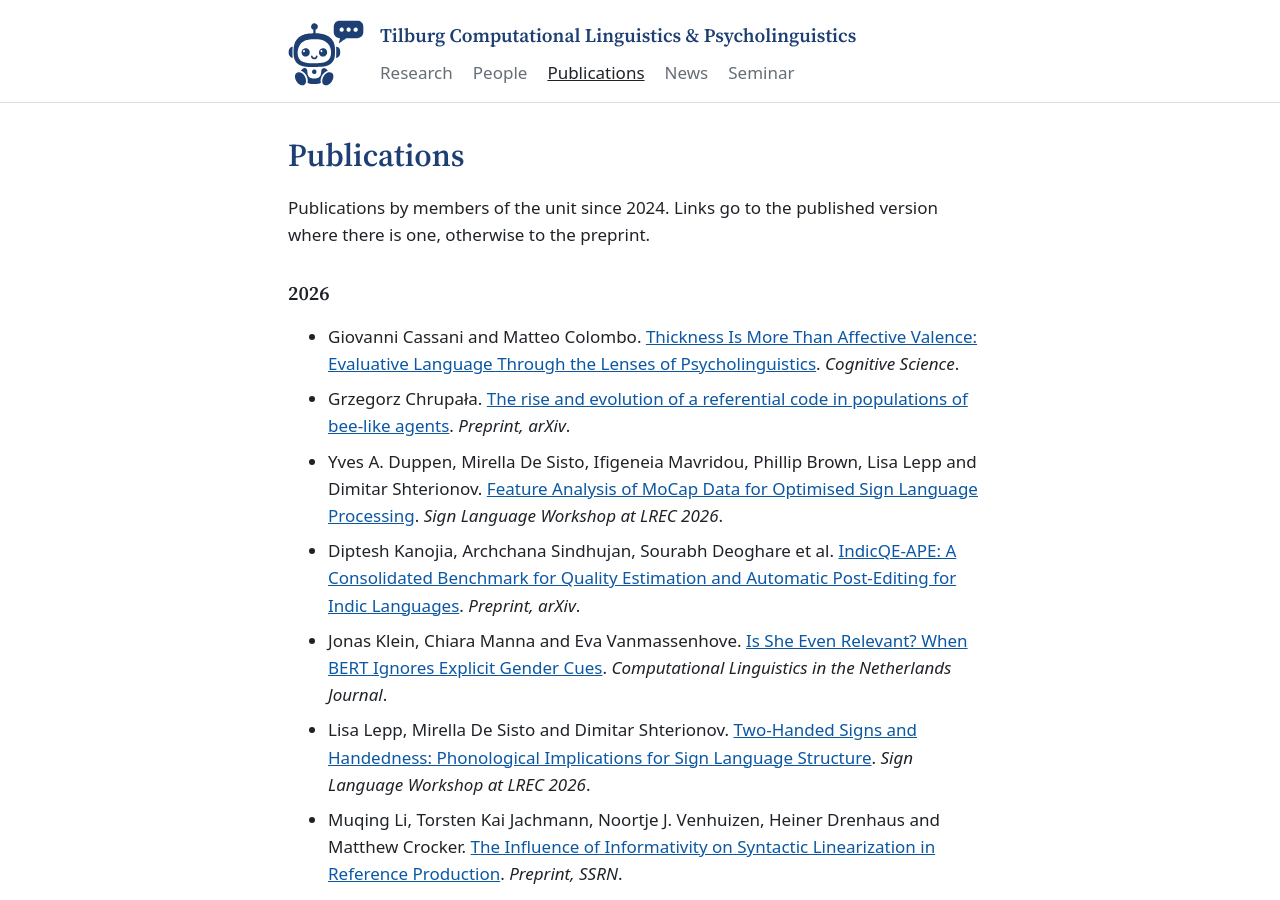
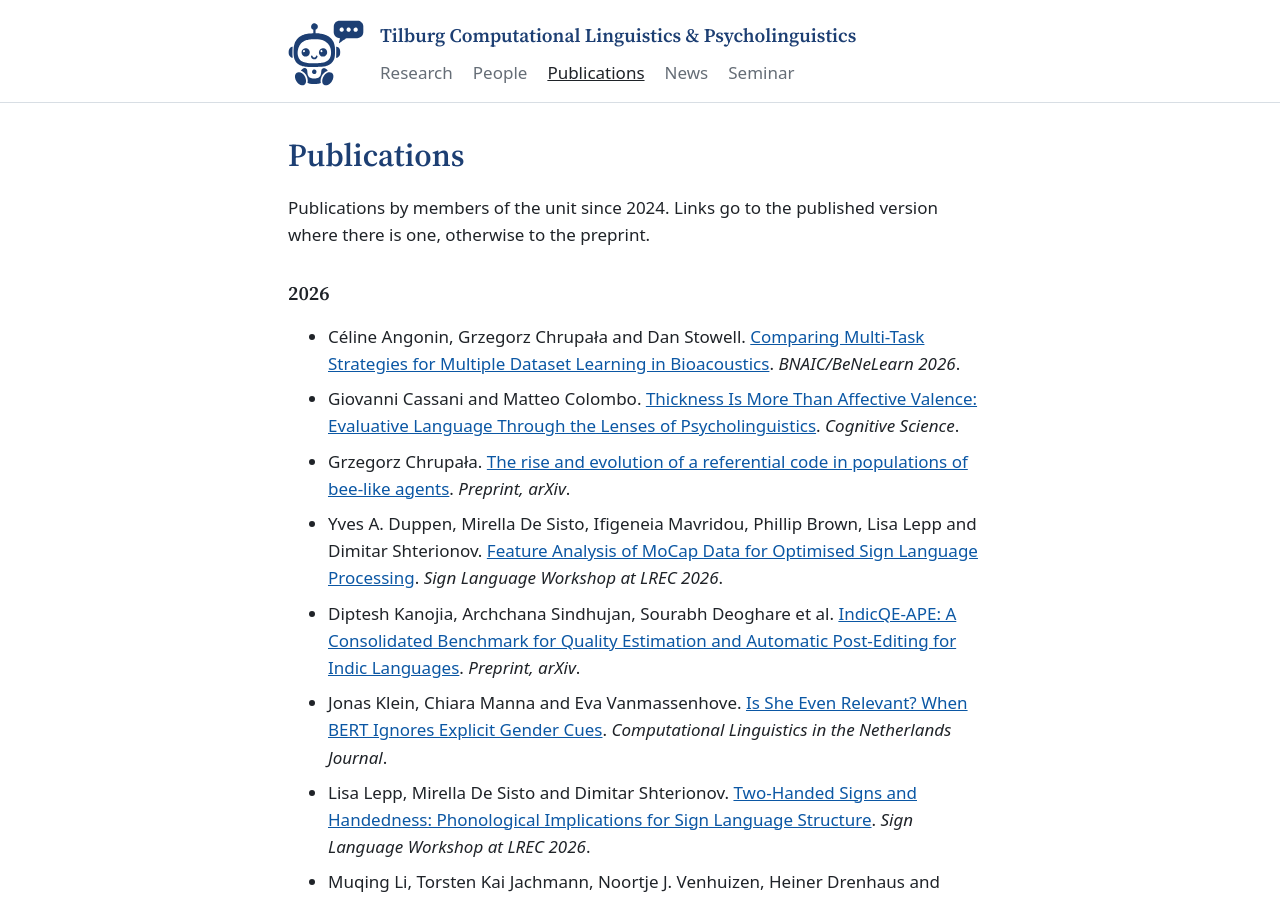
Before and after one commit to tcsai/language-computation, a Jekyll site: the page built from publications.md, in a window 1280 px wide and 900 px high. Built offline with Jekyll 4.4.1, drawn with Linux system fonts in a browser that asks for light colours; our own code applies the rules of GitHub Pages for plain Markdown files.

Commit message:
Add the BNAIC/BeNeLearn 2026 paper to publications
Co-Authored-By: Claude Opus 5.5 <noreply@anthropic.com>
Claude-Session: https://claude.ai/code/session_018siYZCWSnh7RRtWyJ3VbeZ

```diff
--- a/publications.md
+++ b/publications.md
@@ -5,6 +5,7 @@ version where there is one, otherwise to the preprint.
 
 ## 2026
 
+- Céline Angonin, Grzegorz Chrupała and Dan Stowell. [Comparing Multi-Task Strategies for Multiple Dataset Learning in Bioacoustics](https://openreview.net/forum?id=ljXGTr9kf5). *BNAIC/BeNeLearn 2026*.
 - Giovanni Cassani and Matteo Colombo. [Thickness Is More Than Affective Valence: Evaluative Language Through the Lenses of Psycholinguistics](https://doi.org/10.1111/cogs.70180). *Cognitive Science*.
 - Grzegorz Chrupała. [The rise and evolution of a referential code in populations of bee-like agents](https://arxiv.org/abs/2608.25779). *Preprint, arXiv*.
 - Yves A. Duppen, Mirella De Sisto, Ifigeneia Mavridou, Phillip Brown, Lisa Lepp and Dimitar Shterionov. [Feature Analysis of MoCap Data for Optimised Sign Language Processing](https://doi.org/10.63317/4e3o6m3ntvt3). *Sign Language Workshop at LREC 2026*.
```
